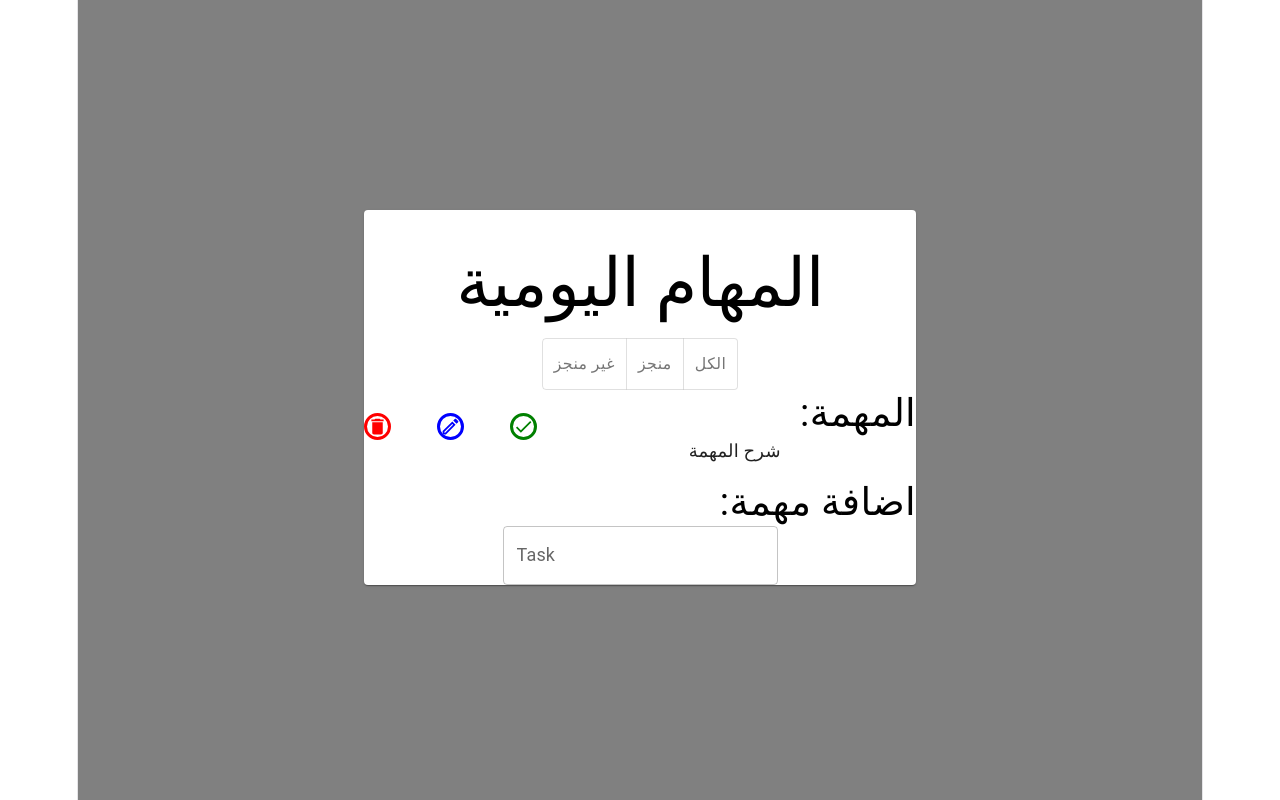
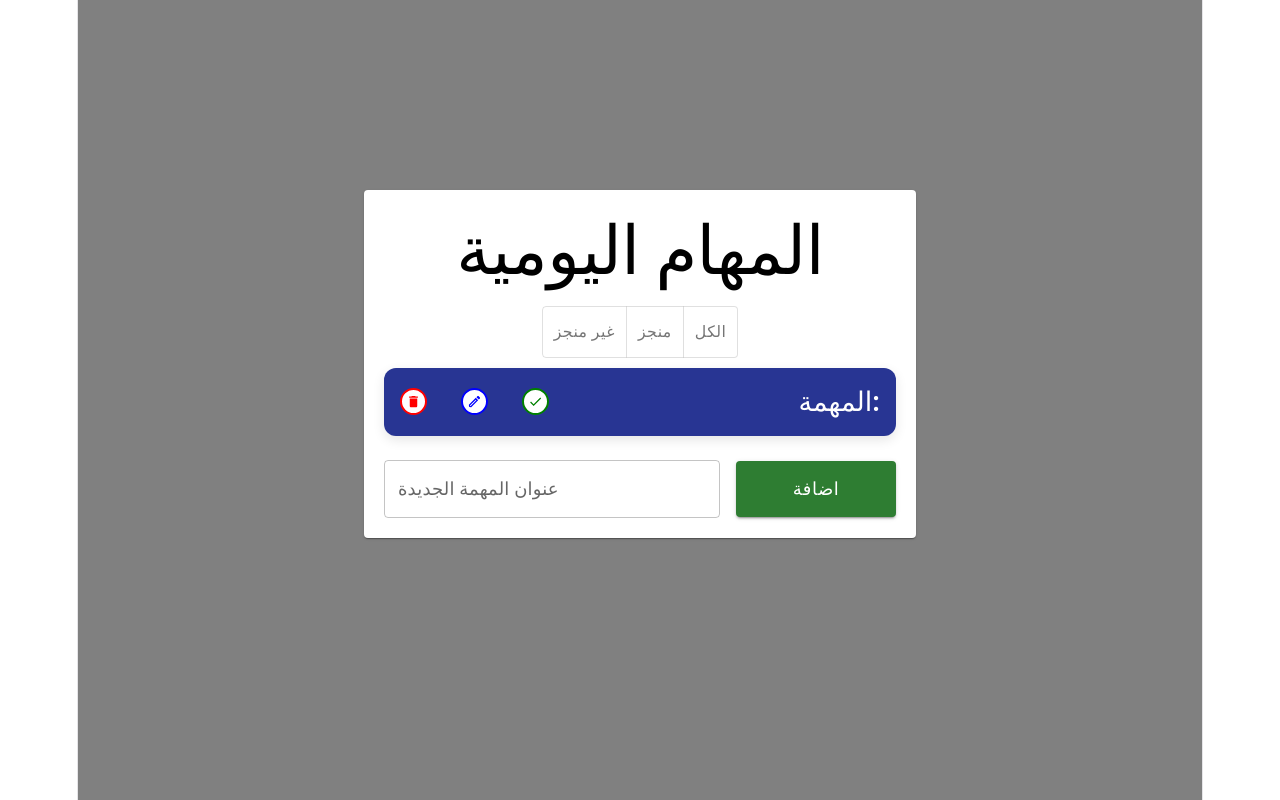
Before and after one commit to ALJAZARIhadi/todo-list-react, a React (Vite) app: page / in a window 1280 px wide. Built offline with nearby package versions, Linux system fonts and the light colour scheme.

Commit message:
V1.0 of TODOLIST shape

```diff
--- a/src/TodoList.jsx
+++ b/src/TodoList.jsx
@@ -17,15 +17,13 @@ import FormatAlignJustifyIcon from "@mui/icons-material/FormatAlignJustify";
 import ToggleButton from "@mui/material/ToggleButton";
 import ToggleButtonGroup from "@mui/material/ToggleButtonGroup";
 import TextField from "@mui/material/TextField";
-
+import Box from "@mui/material/Box";
 export default function TodoList() {
   return (
     <Container maxWidth="sm" sx={{ height: "500px" }}>
       <CssBaseline />
 
-      <Card sx={{ minWidth: 275, marginTop: "60px" }}>
-        <CardContent></CardContent>
-
+      <Card sx={{ minWidth: 275, padding: "20px", marginTop: "40px" }}>
         <Typography
           variant="h2"
           component="h1"
@@ -41,7 +39,7 @@ export default function TodoList() {
         <ToggleButtonGroup
           exclusive
           aria-label="text"
-          sx={{ marginTop: "15px" }}
+          sx={{ marginTop: "15px",mb:"10px" }}
         >
           <ToggleButton value="left" aria-label="left aligned">
             غير منجز
@@ -54,70 +52,93 @@ export default function TodoList() {
           </ToggleButton>
         </ToggleButtonGroup>
 
-        <Grid
-          container
-          spacing={2}
-          sx={{ display: "flex", alignItems: "center" }}
+        {/* بطاقة المهمة بتصميم ولون متناسق خاص بها */}
+        <Card
+          sx={{
+            bgcolor: "#283593", // لون خلفية أزرق عميق وراقي للمهمة
+            color: "white",
+            p: 2, // مساحة داخلية مريحة
+            mb: 3, // مسافة فاصلة عن حقل الإدخال أسفلها
+            borderRadius: "12px", // حواف دائرية عصرية
+            boxShadow: "0 4px 12px rgba(0,0,0,0.1)", // ظل خفيف يبرز البطاقة عن الخلفية
+          }}
         >
+          <Grid container spacing={2} sx={{ alignItems: "center" }}>
+            {/* قسم الأيقونات (حذف، تعديل، إنجاز) */}
             <Grid
               size={4}
               sx={{ display: "flex", justifyContent: "space-between" }}
             >
               <DeleteIcon
                 sx={{
-                background: "White",
+                  background: "white",
                   color: "red",
-                border: "solid 3px red",
-                borderRadius: "100%",
+                  border: "solid 2px red",
+                  borderRadius: "50%",
+                  padding: "4px",
+                  cursor: "pointer",
                 }}
-            ></DeleteIcon>
+              />
               <EditOutlinedIcon
                 sx={{
-                background: "White",
+                  background: "white",
                   color: "blue",
-                border: "solid 3px blue",
-                borderRadius: "100%",
+                  border: "solid 2px blue",
+                  borderRadius: "50%",
+                  padding: "4px",
+                  cursor: "pointer",
                 }}
-            ></EditOutlinedIcon>
+              />
               <DoneOutlinedIcon
                 sx={{
-                background: "White",
+                  background: "white",
                   color: "green",
-                border: "solid 3px green",
-                borderRadius: "100%",
+                  border: "solid 2px green",
+                  borderRadius: "50%",
+                  padding: "4px",
+                  cursor: "pointer",
                 }}
-            ></DoneOutlinedIcon>
+              />
             </Grid>
-          <Grid size={8}>
+
+            {/* قسم النصوص (عنوان المهمة وشرحها) */}
+            <Grid size={8} sx={{ textAlign: "right" }}>
               <Typography
-              variant="h4"
-              component="h1"
-              sx={{
-                color: "black !important",
-                display: "flex",
-                justifyContent: "end",
-              }}
+                variant="h5"
+                sx={{ fontWeight: "bold", color: "#ffffff" }}
               >
-              :المهمة
+                المهمة:
               </Typography>
-            <p>شرح المهمة</p>
+
             </Grid>
           </Grid>
-        <div sx={{display:"flex", alignItems:"left"}}>
-          <Typography
-            variant="h4"
-            component="h1"
-            sx={{
-              color: "black !important",
-              display: "flex",
-              justifyContent: "end",
-              marginTop: "15px",
-            }}
+        </Card>
+        <Box sx={{ display: "flex", gap: 2, mt: 2 }}>
+          <Grid
+            container
+            spacing={2}
+            sx={{ width: "100%", alignItems: "center" }}
           >
-            :اضافة مهمة
-          </Typography>
-          <TextField id="outlined-basic" label="Task" variant="outlined" />
-        </div>
+            <Grid size={8}>
+              <TextField
+                fullWidth
+                id="outlined-basic"
+                label="عنوان المهمة الجديدة"
+                variant="outlined"
+              />
+            </Grid>
+            <Grid size={4}>
+              <Button
+                variant="contained"
+                color="success"
+                fullWidth
+                sx={{ height: "56px", fontSize: "1rem" }}
+              >
+                اضافة
+              </Button>
+            </Grid>
+          </Grid>
+        </Box>
       </Card>
     </Container>
   );
```
Lines whose indentation alone changed are shown as unchanged.
